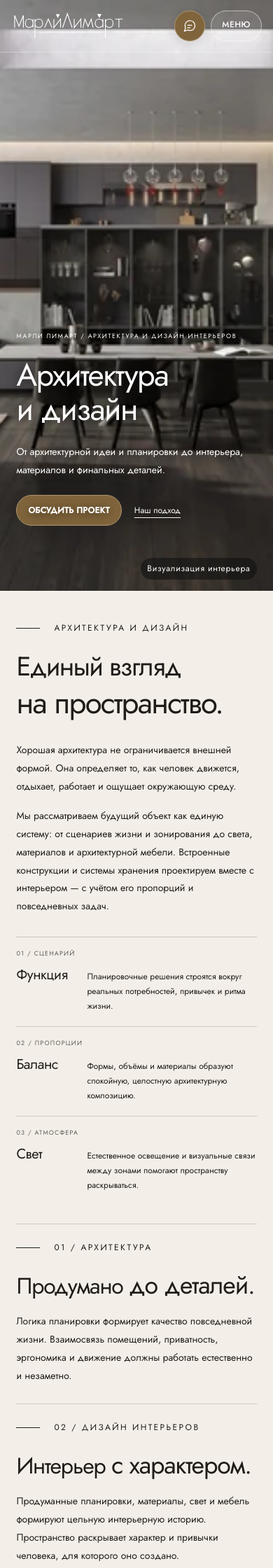
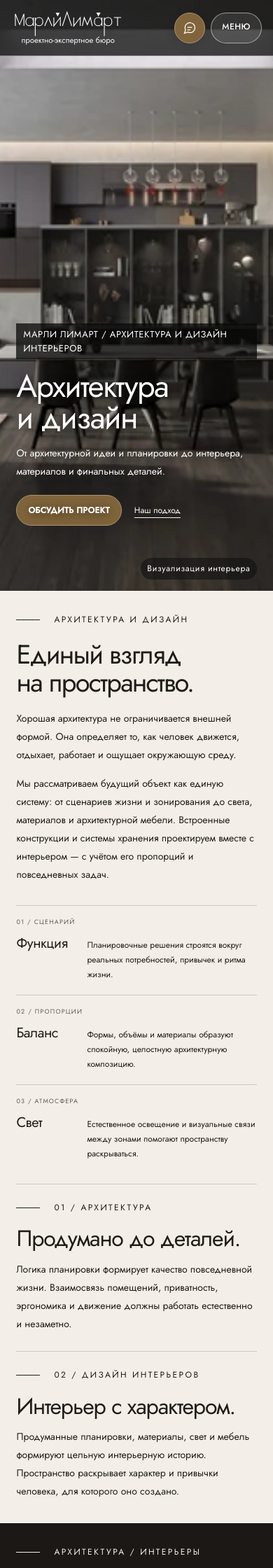
Before and after one commit to korew22220-dev/mari-limar, a PHP site: page /architecture-design.html in a window 390 px wide. Shown: the top 2240 px of the page at 70% size. Run offline with PHP 8.4, Linux system fonts and the light colour scheme.

Commit message:
Improve logo descriptor and hero readability; unify heading typography and reduce excess page spacing

```diff
--- a/assets/brand-typography.css
+++ b/assets/brand-typography.css
@@ -38,3 +38,66 @@ html:root body .ml-drawer__bottom .ml-theme-toggle.ml-theme-toggle:hover{backgro
 @media(max-width:340px){html body .head{padding-inline:12px;gap:6px}html body .head .menu-btn{padding-inline:11px}html body .head .ml-logo{width:130px}}
 
 @media(max-width:360px){html body .materials .display{font-size:36px}}
+
+/* Readable lockup, consistent headings and a tighter editorial rhythm. */
+html:root body{--ml-section-gap:clamp(40px,4vw,56px)}
+html body .ml-logo{aspect-ratio:656/224;-webkit-mask-image:url('marli-limart-logo-readable.svg');mask-image:url('marli-limart-logo-readable.svg')}
+html:root body main :is(h1,h2) em{font-size:inherit!important;font-style:inherit!important;font-weight:inherit!important;line-height:inherit!important;letter-spacing:inherit;display:inline}
+html:root body:not(.ml-article-page):not(.ml-blog-page) main h2{line-height:1.06}
+html:root body main :is(h2.display,.ab-section h2,.ml-model-request h2){margin-block:20px 18px}
+html:root body main :is(.overline,.eyebrow){margin-bottom:16px}
+html:root body.ml-home.ml-home-refresh .hm-hero-kicker{font-size:14px;line-height:1.5;letter-spacing:.06em;max-width:52ch;margin-bottom:14px}
+html:root body.ml-home.ml-home-refresh .hero-bottom>p{font-size:18px;line-height:1.55;max-width:44ch;margin-bottom:20px}
+html:root body.ml-architecture-page .arch-hero .hero-content>.eyebrow{display:inline-block;font-size:14px;line-height:1.5;letter-spacing:.06em;max-width:48ch;padding:6px 10px;margin-bottom:0;background:#080808bf;color:#fff;text-shadow:none}
+html:root body.ml-architecture-page .arch-hero h1{line-height:1;margin-block:20px}
+html:root body.ml-architecture-page .arch-hero-actions{margin-top:20px}
+html:root body main>:is(.section,.dark-section,.catalog){padding-block:var(--ml-section-gap)}
+html:root body.ml-home.ml-home-refresh main>:is(.section,.dark-section,.hm-contact){padding-block:var(--ml-section-gap)}
+html:root body main>.feature{padding-bottom:var(--ml-section-gap)}
+html:root body main>.feature.alt{padding-top:var(--ml-section-gap)}
+html:root body main .catalog-head .display{margin:0 0 18px}
+html:root body main .catalog-head{margin-bottom:24px;gap:20px}
+html:root body main .model-select{margin:0 0 24px}
+html:root body main :is(.ab-section,.arch-section,.arch-gallery,.ml-compare,.ex-section){padding-block:var(--ml-section-gap)}
+html:root body main .arch-directions{padding-top:0}
+html:root body main .ex-faq{padding-block:32px}
+html:root body main :is(.ml-model-intro,.ml-model-description,.ml-model-request){padding-block:40px}
+html:root body .ml-kitchen-model{padding-top:var(--ml-header-height,88px)}
+html:root body main .ml-model-intro{padding-top:24px}
+html:root body main .ml-model-crumbs{margin-bottom:24px}
+html:root body main .ml-model-heading{margin-bottom:24px}
+html:root body.wd-detail-page .wd-product{padding-top:calc(var(--ml-header-height,88px) + 24px)}
+html:root body main .wd-back{margin-bottom:20px}
+html:root body.ml-contact-page .cb-photo-heading{min-height:min(660px,calc(90svh - var(--ml-header-height,88px)))}
+html:root body.ml-blog-page .cb-section{padding-block:40px}
+html:root body.ml-blog-page .cb-articles{padding-top:0}
+html:root body.ml-article-page .cb-article-end{padding-block:32px}
+@media(max-width:700px){
+ html:root body{--ml-section-gap:32px}
+ html body .head .ml-logo{width:clamp(140px,42vw,180px)}
+ html:root body.ml-home.ml-home-refresh .hero{height:92svh;min-height:520px;max-height:780px}
+ html:root body.ml-home.ml-home-refresh .hero-inner{bottom:7%}
+ html:root body.ml-home.ml-home-refresh .hero-bottom>p{font-size:16px;line-height:1.55;max-width:42ch;margin-bottom:18px}
+ html:root body.ml-home.ml-home-refresh .hm-hero-kicker{font-size:13px;max-width:46ch;margin-bottom:12px}
+ html:root body.ml-architecture-page .arch-hero .hero-content>.eyebrow{font-size:13px;letter-spacing:.045em}
+ html:root body.ml-architecture-page .arch-hero h1{margin-block:16px}
+ html:root body main :is(.ml-model-intro,.ml-model-description,.ml-model-request){padding-block:32px}
+ html:root body main .ml-model-intro{padding-top:24px}
+ html:root body main :is(.wd-model-grid,.blog-grid){row-gap:24px}
+ html:root body main .wd-product-layout{row-gap:24px}
+ html:root body.ml-contact-page .cb-photo-heading{min-height:max(400px,calc(82svh - var(--ml-header-height,80px)))}
+ html:root body.ml-blog-page .cb-section{padding-block:28px}
+ html:root body.ml-blog-page .cb-articles{padding-top:0}
+ html:root body.ml-article-page .cb-article-end{padding-block:28px}
+ html:root body>footer{padding-top:28px;padding-bottom:28px}
+}
+@media(max-width:340px){html body .head .ml-logo{width:140px}}
+
+/* Let the larger logo fit the navigation without clipping its descriptor. */
+html:root body>.head{height:auto;min-height:88px;padding-block:8px}
+@media(max-width:700px){html:root body>.head{min-height:80px;padding-block:8px}}
+@media(max-width:340px){html:root body>.head{min-height:74px}}
+
+/* Hero labels stay readable at the same scale across the main sections. */
+html:root body main :is(.hero,.ab-hero,.pf-hero,.cb-photo-heading,.ex-hero) :is(.eyebrow,.overline){font-size:13px;line-height:1.5;letter-spacing:.06em}
+html:root body.ml-architecture-page>.head:not(.ml-header-scrolled){background:#080808bf}
```
Also changed, not shown: assets/marli-limart-logo-readable.svg (added).
